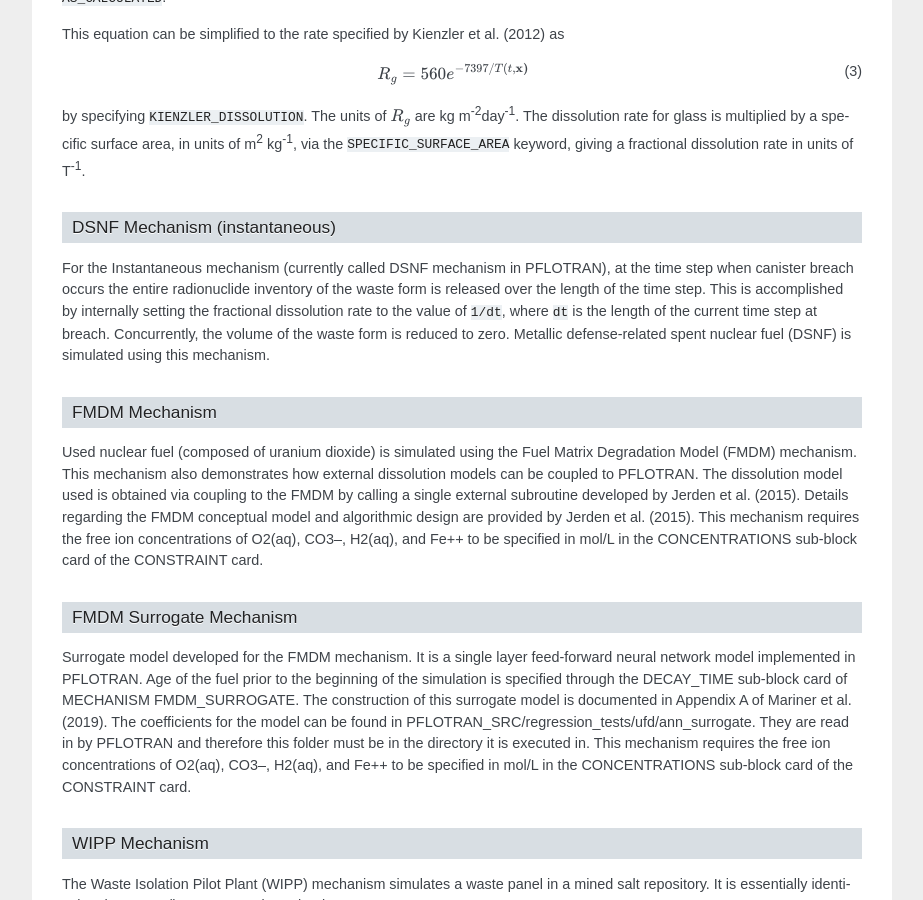
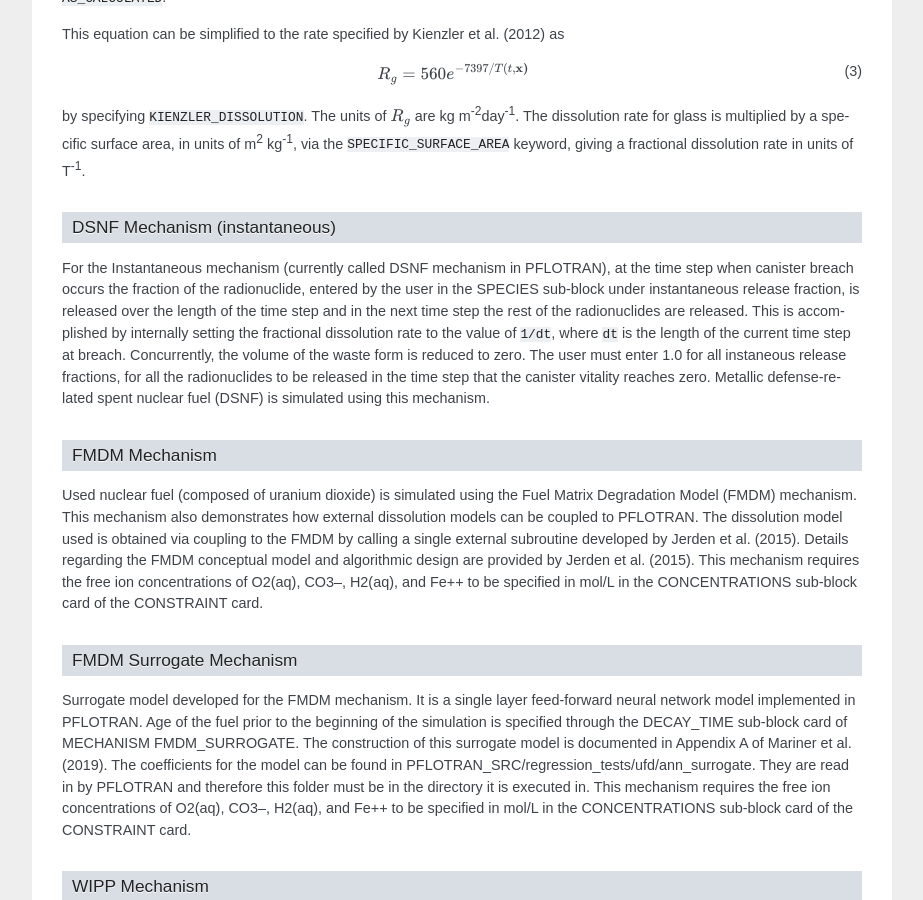
Before and after one commit to Miracloon/pflotran-documentation, a Sphinx documentation site: the page built from source/theory_guide/pm_waste_form.rst, in a window 1280 px wide and 900 px high, scrolled down 2477 px. Shown: the whole window, without its empty margins (318-1241 px from the left). Built offline with Sphinx 7.4.7, drawn with Linux system fonts in a browser that asks for light colours.

Commit message:
updated information about instantaneous release fraction inputs

```diff
--- a/source/theory_guide/pm_waste_form.rst
+++ b/source/theory_guide/pm_waste_form.rst
@@ -172,12 +172,16 @@ fractional dissolution rate in units of T\ :sup:`-1`.
 DSNF Mechanism (instantaneous)
 ..............................
 For the Instantaneous mechanism (currently called DSNF mechanism in PFLOTRAN),
-at the time step when canister breach occurs the entire radionuclide inventory
-of the waste form is released over the length of the time step. This is
-accomplished by internally setting the fractional dissolution rate to the value
-of ``1/dt``, where ``dt`` is the length of the current time step at breach.
-Concurrently, the volume of the waste form is reduced to zero. Metallic
-defense-related spent nuclear fuel (DSNF) is simulated using this mechanism.
+at the time step when canister breach occurs the fraction of the radionuclide,
+entered by the user in the SPECIES sub-block under instantaneous release fraction,
+is released over the length of the time step and in the next time step the
+rest of the radionuclides are released. This is accomplished by internally
+setting the fractional dissolution rate to the value of ``1/dt``, where ``dt``
+is the length of the current time step at breach. Concurrently, the volume of
+the waste form is reduced to zero. The user must enter 1.0 for all instaneous
+release fractions, for all the radionuclides to be released in the time step
+that the canister vitality reaches zero. Metallic defense-related spent nuclear
+fuel (DSNF) is simulated using this mechanism.
 
 .. _FMDM Mechanism:
 
```
